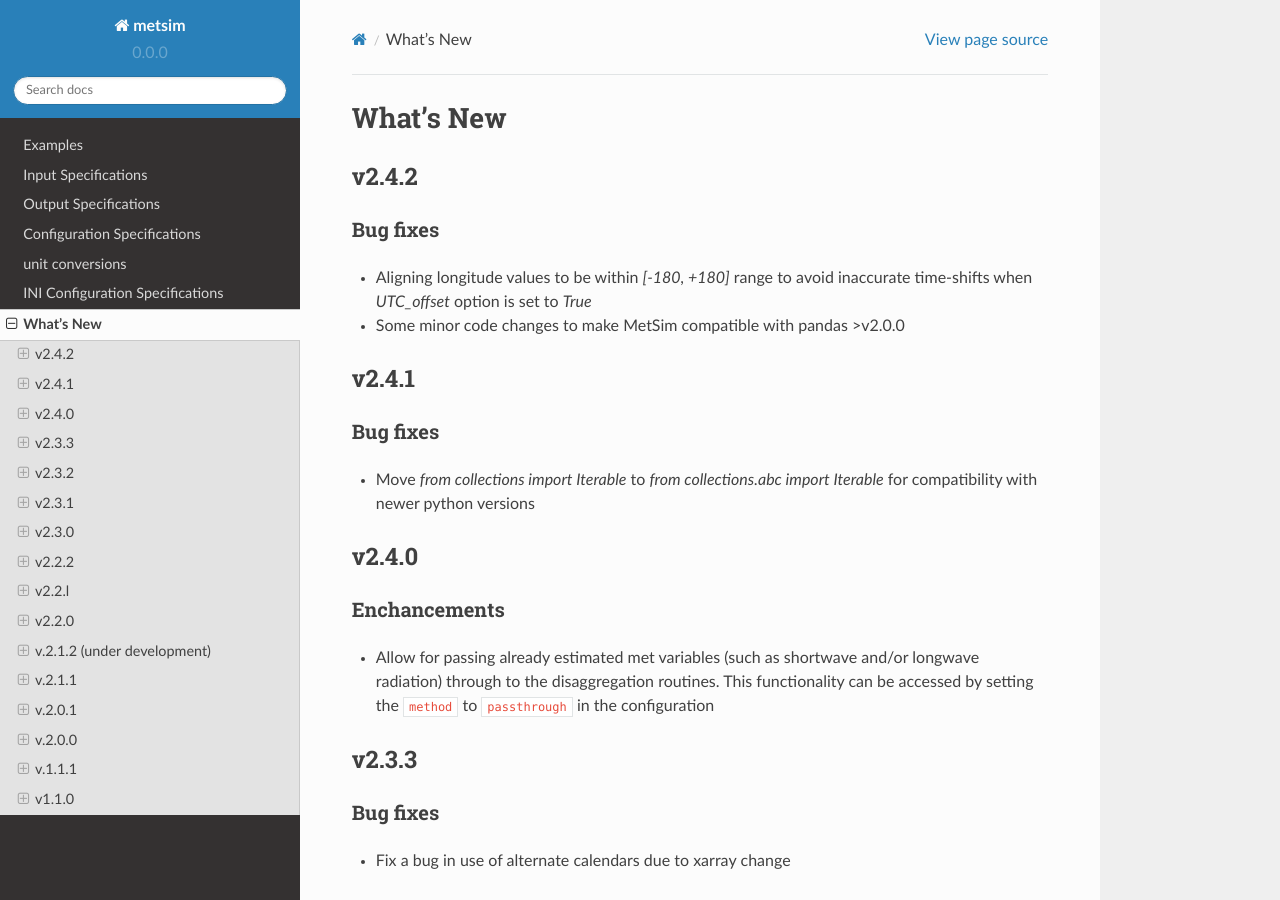
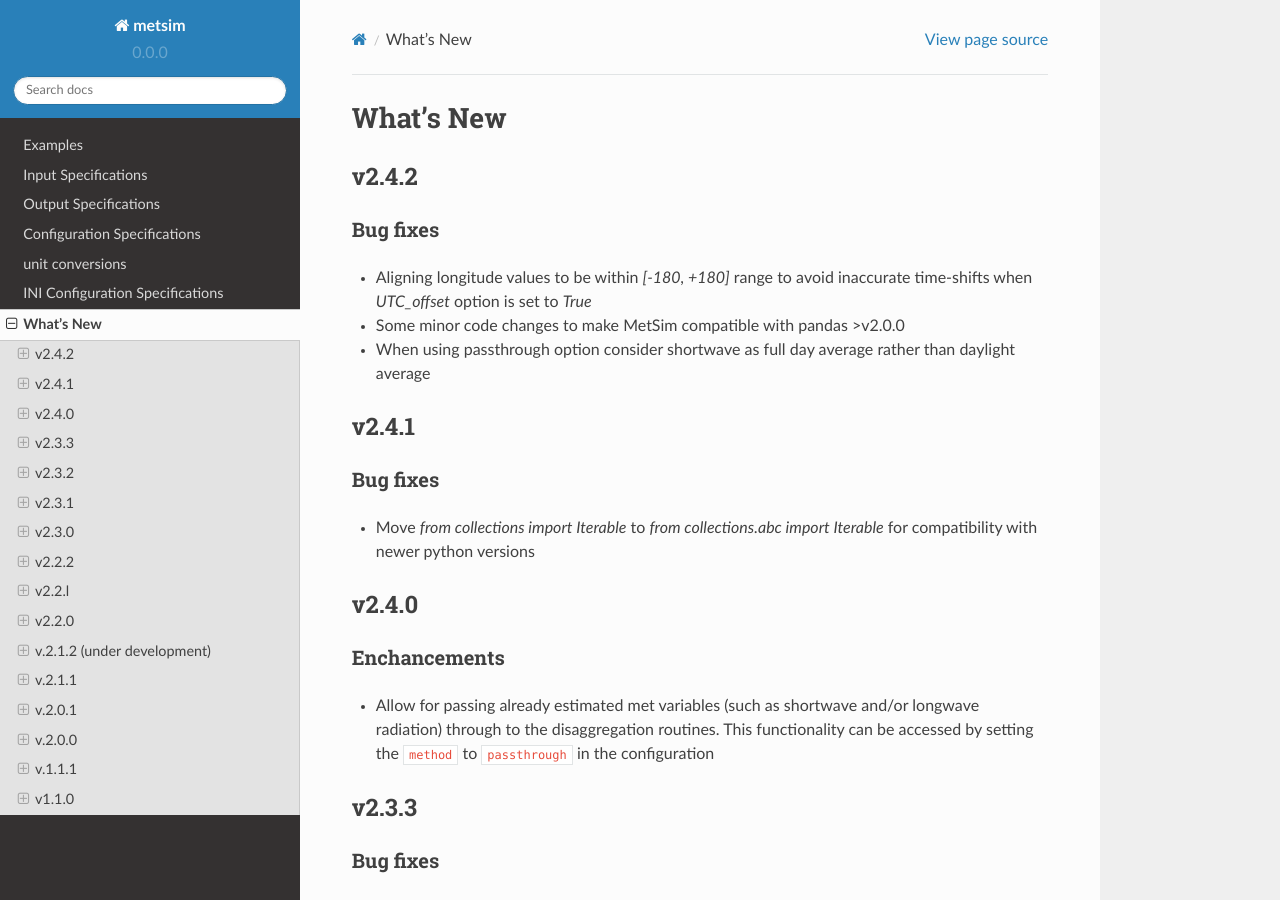
Before and after one commit to UW-Hydro/MetSim, a Sphinx documentation site: the page built from docs/whats-new.rst, in a window 1280 px wide and 900 px high. Built offline with Sphinx 7.4.7 and the Read the Docs theme 2.0.0, drawn with Linux system fonts in a browser that asks for light colours; pages that are not in the unit, such as notebooks, are missing from menus.

Commit message:
Update whatsnew again

```diff
--- a/docs/whats-new.rst
+++ b/docs/whats-new.rst
@@ -13,6 +13,8 @@
   option is set to `True`
 - Some minor code changes to make MetSim compatible with
   pandas >v2.0.0
+- When using passthrough option consider shortwave as
+  full day average rather than daylight average
 
 .. _whats-new.2.4.1:
 
```
